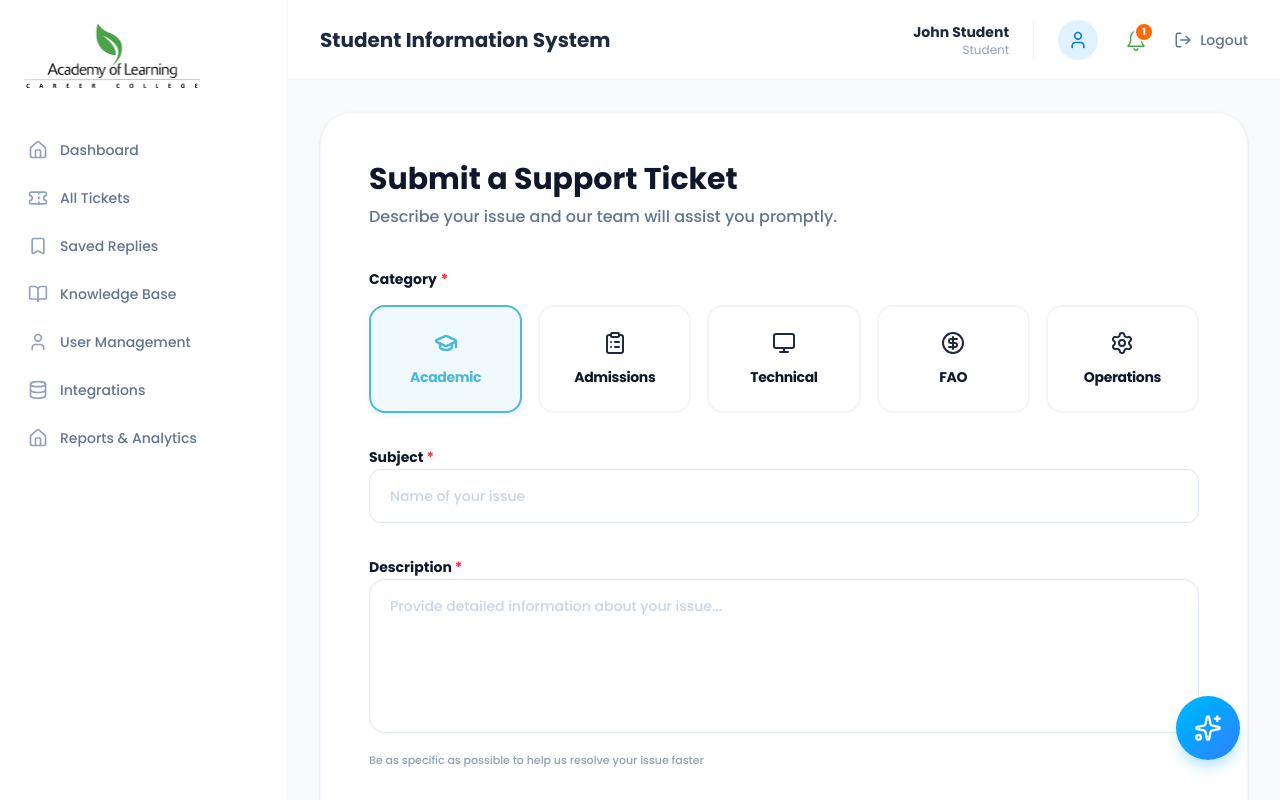
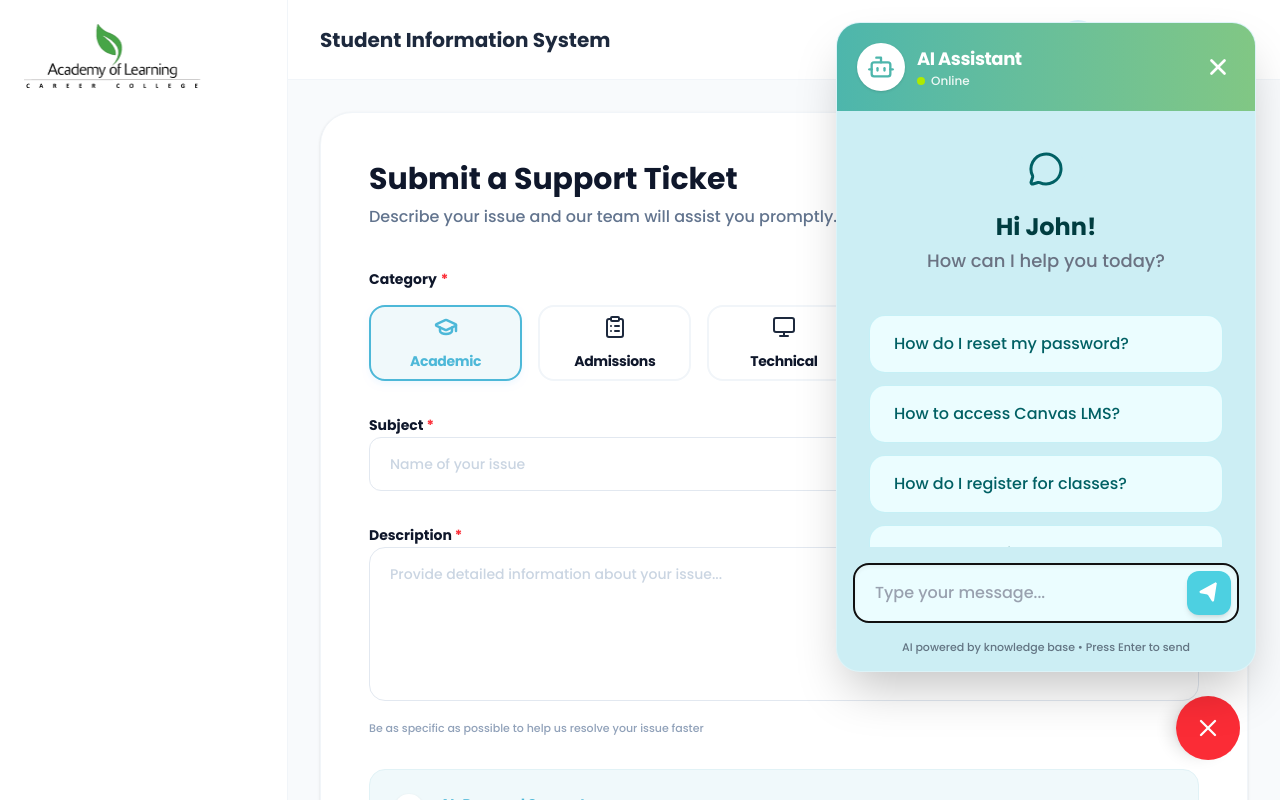
Before and after one commit to RaiyanSohel-byte/student-support-system, a Next.js app: page /dashboard/submit-ticket in a window 1280 px wide. Both pictures are taken after a click on the button 1208 px from the left and 728 px from the top of the page. Built offline with nearby package versions, Linux system fonts and the light colour scheme.

Commit message:
submit ticket max width reduced to 5xl

```diff
--- a/app/components/dashboard/SideBar.jsx
+++ b/app/components/dashboard/SideBar.jsx
@@ -17,6 +17,7 @@ import {
 } from "lucide-react";
 import logo from "../../../public/logo.png";
 import Image from "next/image";
+import { useRole } from "@/contexts/RoleContext";
 const NAV_ITEMS = {
   student: [
     {
@@ -122,9 +123,9 @@ const NAV_ITEMS = {
   ],
 };
 
-export default function Sidebar({ role = "superAdmin" }) {
+export default function Sidebar() {
   const pathname = usePathname();
-
+  const { role } = useRole();
   return (
     <div className="flex flex-col h-full py-6">
       {/* Brand Logo */}
--- a/app/components/shared/FloatingChatButton.jsx
+++ b/app/components/shared/FloatingChatButton.jsx
@@ -1,12 +1,132 @@
-import { Sparkles } from "lucide-react";
-import React from "react";
+"use client";
+import React, { useState } from "react";
+import {
+  Sparkles,
+  X,
+  Send,
+  MessageCircle,
+  Bot, // Matches the robot icon in your image
+} from "lucide-react";
 
-const FloatingChatButton = () => {
+const ChatAI = () => {
+  const [isOpen, setIsOpen] = useState(false);
+
+  const suggestions = [
+    "How do I reset my password?",
+    "How to access Canvas LMS?",
+    "How do I register for classes?",
+    "What are the library hours?",
+    "How do I check my grades?",
+  ];
+
   return (
-    <button className="fixed bottom-10 right-10 w-16 h-16 bg-gradient-to-br from-sky-400 to-blue-500 rounded-full shadow-lg shadow-sky-200 flex items-center justify-center text-white hover:scale-110 transition-transform z-50">
-      <Sparkles size={28} />
-    </button>
+    <>
+      {/* 1. THE CHAT WINDOW */}
+      {isOpen && (
+        <div
+          className={`
+          fixed z-[60] flex flex-col overflow-hidden transition-all duration-300 shadow-2xl
+          /* Mobile: Full screen */
+          bottom-0 right-0 left-0 top-0 w-full h-full rounded-none
+          /* Desktop: Floating window per image */
+          md:bottom-32 md:right-6 md:left-auto md:top-auto md:w-[420px] md:h-[650px] md:rounded-[1.5rem]
+          bg-[#CCEEF4] animate-in fade-in slide-in-from-bottom-5 border border-white/30
+        `}
+        >
+          {/* Header - Specific Teal/Green Gradient from image */}
+          <div className="bg-gradient-to-r from-[#4DB6AC] to-[#81C784] p-5 flex justify-between items-center text-white shrink-0">
+            <div className="flex items-center gap-3">
+              <div className="w-12 h-12 bg-white rounded-full flex items-center justify-center shadow-sm">
+                <Bot className="text-[#4DB6AC]" size={28} />
+              </div>
+              <div>
+                <h3 className="font-bold text-lg tracking-tight">
+                  AI Assistant
+                </h3>
+                <div className="flex items-center gap-1.5">
+                  <div className="w-2 h-2 bg-[#AEEA00] rounded-full" />
+                  <span className="text-xs font-medium opacity-90">Online</span>
+                </div>
+              </div>
+            </div>
+            <button
+              onClick={() => setIsOpen(false)}
+              className="hover:bg-white/20 p-1 rounded-full transition-colors"
+            >
+              <X size={26} strokeWidth={2.5} />
+            </button>
+          </div>
+
+          {/* Body Content */}
+          <div className="flex-1 p-6 overflow-y-auto flex flex-col items-center">
+            {/* Center Icon */}
+            <div className="w-20 h-20 bg-[#CCEEF4] rounded-full flex items-center justify-center mb-6 mt-4">
+              <MessageCircle size={36} className="text-[#006064]" />
+            </div>
+
+            <h2 className="text-2xl font-black text-[#003d40] mb-1">
+              Hi John!
+            </h2>
+            <p className="text-gray-500 font-medium mb-10 text-lg">
+              How can I help you today?
+            </p>
+
+            {/* Suggestions List - Matching the "Pill" style in the image */}
+            <div className="w-full space-y-3 px-2">
+              {suggestions.map((text, i) => (
+                <button
+                  key={i}
+                  className="w-full bg-[#EBFDFF] hover:bg-white text-[#006064] font-medium py-4 px-6 rounded-2xl border border-[#5AC7DB40] text-left transition-all hover:shadow-sm active:scale-[0.98] text-sm md:text-base"
+                >
+                  {text}
+                </button>
+              ))}
+            </div>
+          </div>
+
+          {/* Footer / Input Area */}
+          <div className="p-4 bg-transparent shrink-0">
+            <div className="relative flex items-center gap-2">
+              <input
+                type="text"
+                placeholder="Type your message..."
+                className="w-full bg-[#EBFDFF] rounded-2xl border-2 border-[#101010] pl-5 pr-14 py-4 outline-none text-[#006064] placeholder:text-gray-400 font-medium shadow-inner"
+              />
+              <button className="absolute right-2 w-11 h-11 bg-[#4DD0E1] rounded-xl flex items-center justify-center text-white hover:bg-[#26C6DA] transition-colors shadow-md">
+                <Send
+                  size={20}
+                  fill="currentColor"
+                  className="rotate-[-10deg]"
+                />
+              </button>
+            </div>
+            <p className="text-[11px] text-center text-gray-700 mt-4 font-medium opacity-70">
+              AI powered by knowledge base • Press Enter to send
+            </p>
+          </div>
+        </div>
+      )}
+
+      {/* 2. THE FLOATING BUTTON (The Trigger) */}
+      <button
+        onClick={() => setIsOpen(!isOpen)}
+        className={`
+          fixed z-50 rounded-full flex items-center justify-center text-white transition-all duration-300 shadow-lg
+          bottom-6 right-6 w-16 h-16
+          md:bottom-10 md:right-10
+          ${
+            isOpen ?
+              "bg-red-500 rotate-90"
+            : "bg-gradient-to-br from-sky-400 to-blue-500 hover:scale-110 shadow-sky-200"
+          }
+        `}
+      >
+        {isOpen ?
+          <X size={28} />
+        : <Sparkles size={28} />}
+      </button>
+    </>
   );
 };
 
-export default FloatingChatButton;
+export default ChatAI;
--- a/app/dashboard/submit-ticket/page.jsx
+++ b/app/dashboard/submit-ticket/page.jsx
@@ -22,7 +22,7 @@ const SubmitTicketPage = () => {
   const [selectedCategory, setSelectedCategory] = useState("academic");
 
   return (
-    <div className="p-4 md:p-8">
+    <div className="p-4 md:p-8 max-w-5xl mx-auto">
       {/* Main Container Card */}
       <div className="bg-white rounded-[32px] border border-slate-100 shadow-sm p-8 md:p-12">
         {/* Header */}
@@ -51,7 +51,7 @@ const SubmitTicketPage = () => {
                     type="button"
                     onClick={() => setSelectedCategory(cat.id)}
                     className={`
-                      flex flex-col items-center justify-center p-6 rounded-2xl border-2 transition-all duration-200 gap-3
+                      flex flex-col items-center justify-center p-2 rounded-2xl border-2 transition-all duration-200 gap-3
                       ${
                         isActive ?
                           "border-[#4db8d8] bg-[#f0f9fb] text-[#4db8d8] shadow-md shadow-sky-50"
--- a/app/layout.jsx
+++ b/app/layout.jsx
@@ -1,6 +1,7 @@
 import { Geist, Geist_Mono, Inter, Poppins } from "next/font/google";
 import "./globals.css";
 import FloatingChatButton from "./components/shared/FloatingChatButton";
+import { RoleProvider } from "@/contexts/RoleContext";
 
 const inter = Inter({ subsets: ["latin"], variable: "--font-inter" });
 const poppins = Poppins({
@@ -16,8 +17,10 @@ export default function RootLayout({ children }) {
   return (
     <html lang="en">
       <body className={`${poppins.className} antialiased`}>
-        {children}
-        <FloatingChatButton />
+        <RoleProvider>
+          {children}
+          <FloatingChatButton />
+        </RoleProvider>
       </body>
     </html>
   );
--- a/app/page.jsx
+++ b/app/page.jsx
@@ -11,12 +11,30 @@ import eyeOnIcon from "../public/icons/eyeOn.png";
 import { Montserrat } from "next/font/google";
 import EyeOnIcon from "@/app/components/icons/EyeOnIcon";
 import Link from "next/link";
+import { useRole } from "@/contexts/RoleContext";
+import { useRouter } from "next/navigation";
+
 const montserrat = Montserrat({
   subsets: ["latin"],
   variable: "--font-montserrat",
 });
 const Login = () => {
   const [showPass, setShowPass] = useState(false);
+  const { setRole } = useRole();
+  const router = useRouter();
+  const handleLogin = (role) => {
+    setRole(role);
+
+    if (role === "superAdmin") {
+      router.push("/dashboard/super-admin-dashboard");
+    } else if (role === "admin") {
+      router.push("/dashboard/admin-dashboard");
+    } else if (role === "support") {
+      router.push("/dashboard/ticket-handling");
+    } else if (role === "student") {
+      router.push("/dashboard/student-dashboard");
+    }
+  };
   return (
     <section className="min-h-screen flex justify-center items-center">
       <div className="space-y-8 py-4 lg:py-0">
@@ -112,6 +130,41 @@ const Login = () => {
           © {new Date().getFullYear()} University Support System. All rights
           reserved.
         </p>
+
+        <div>
+          <p className="text-center text-blue-600 font-bold text-2xl mb-4">
+            Login As:
+          </p>
+          <div className="flex justify-between items-center">
+            <button
+              onClick={() => handleLogin("superAdmin")}
+              className="cursor-pointer text-blue-600 font-semibold"
+            >
+              Super Admin
+            </button>
+
+            <button
+              onClick={() => handleLogin("admin")}
+              className="cursor-pointer text-blue-600 font-semibold"
+            >
+              Admin
+            </button>
+
+            <button
+              onClick={() => handleLogin("support")}
+              className="cursor-pointer text-blue-600 font-semibold"
+            >
+              Support
+            </button>
+
+            <button
+              onClick={() => handleLogin("student")}
+              className="cursor-pointer text-blue-600 font-semibold"
+            >
+              Student
+            </button>
+          </div>
+        </div>
       </div>
     </section>
   );
--- /dev/null
+++ b/contexts/RoleContext.jsx
@@ -0,0 +1,24 @@
+"use client";
+
+import { createContext, useContext, useState } from "react";
+
+const RoleContext = createContext();
+
+export const RoleProvider = ({ children }) => {
+  const [role, setRole] = useState(null);
+
+  const roles = {
+    superAdmin: role === "superAdmin",
+    admin: role === "admin",
+    student: role === "student",
+    support: role === "support",
+  };
+
+  return (
+    <RoleContext.Provider value={{ role, setRole, roles }}>
+      {children}
+    </RoleContext.Provider>
+  );
+};
+
+export const useRole = () => useContext(RoleContext);
```
